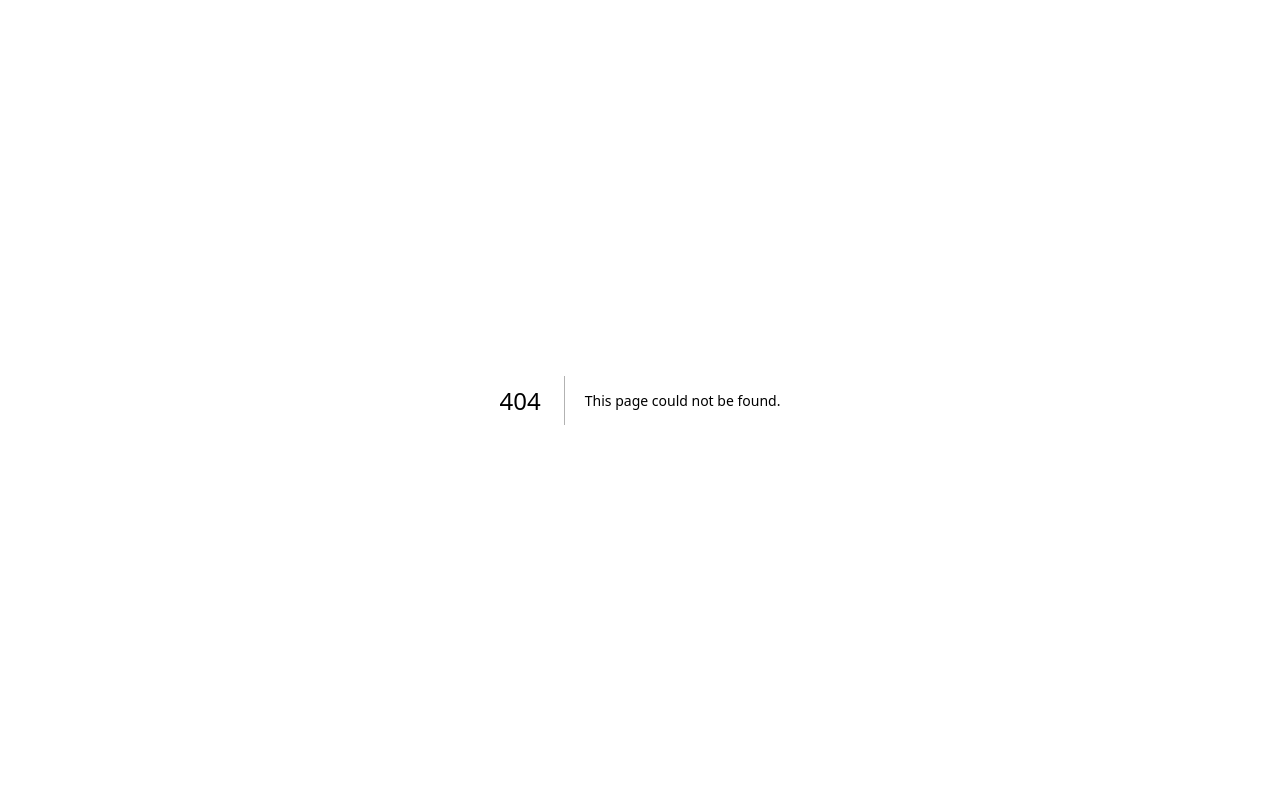
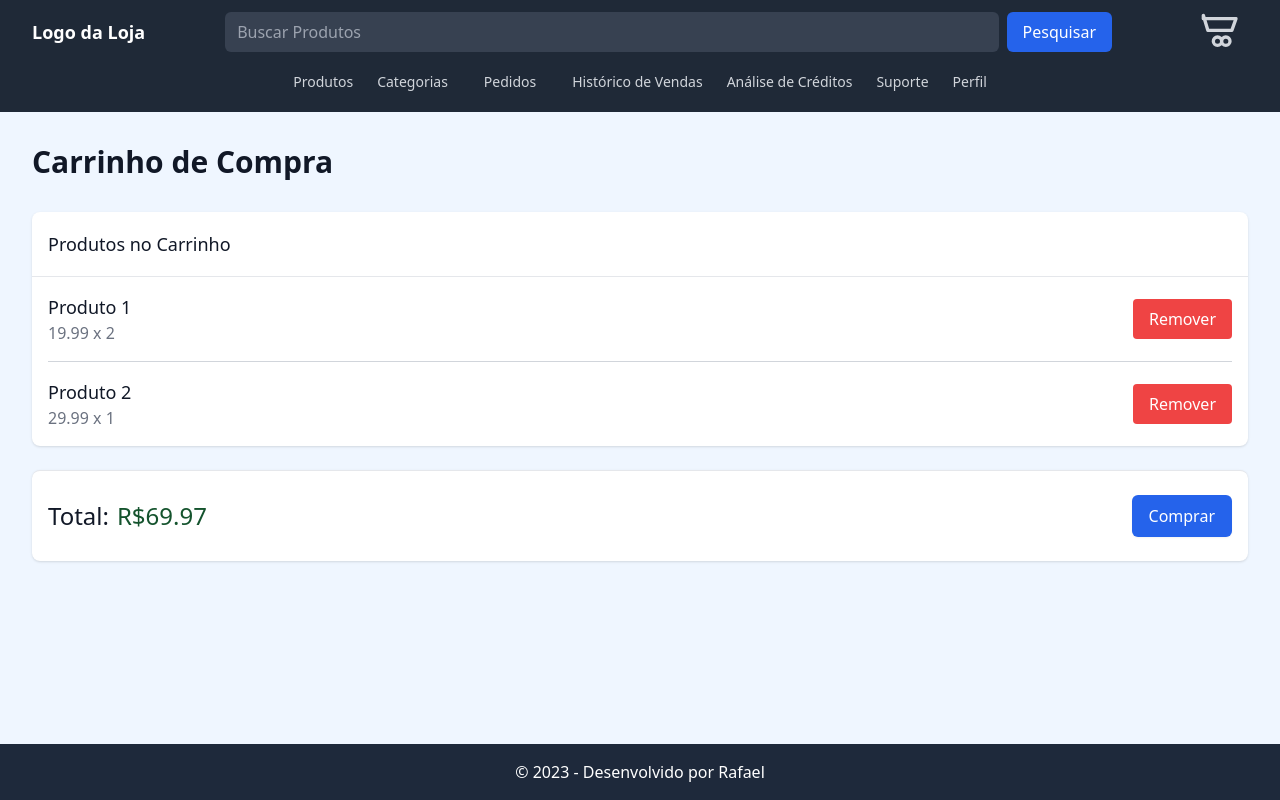
Before and after one commit to RafaelMR9/ECommerceSolucoesB2B, a Next.js app in the folder frontend/: page /cart in a window 1280 px wide. Before the commit this address had no page. Built offline with nearby package versions, Linux system fonts and the light colour scheme.

Commit message:
mock initial 9

```diff
--- a/frontend/src/pages/authentication/register-account.jsx
+++ b/frontend/src/pages/authentication/register-account.jsx
@@ -29,7 +29,7 @@ export default function RegisterAccount() {
             </div>
             <div className="mb-4">
               <label className="block text-gray-700 font-bold mb-2" htmlFor="confirmPassword">
-                Confirmar Senha ?????
+                Confirmar Senha
               </label>
               <input
                 className="shadow appearance-none border rounded w-full py-2 px-3 text-gray-700 leading-tight focus:outline-none focus:shadow-outline"
--- /dev/null
+++ b/frontend/src/pages/cart/index.jsx
@@ -0,0 +1,61 @@
+import BaseLayout from "../../components/shared/BaseLayout";
+import { useState } from 'react';
+
+export default function Cart() {
+  const [cartItems, setCartItems] = useState([
+    {
+      id: 1,
+      name: 'Produto 1',
+      price: 19.99,
+      quantity: 2
+    },
+    {
+      id: 2,
+      name: 'Produto 2',
+      price: 29.99,
+      quantity: 1
+    }
+  ])
+
+  function handleRemoveItem(id) {
+    const newCartItems = cartItems.filter(item => item.id !== id);
+    setCartItems(newCartItems);
+  }
+
+  const totalPrice = cartItems.reduce((acc, item) => acc + item.price * item.quantity, 0)
+
+  return (
+    <BaseLayout>
+      <h1 className="text-3xl font-bold text-gray-900 mb-8">Carrinho de Compra</h1>
+      <div className="bg-white shadow overflow-hidden rounded-lg">
+        <div className="px-4 py-5">
+          <h3 className="text-lg leading-6 font-medium text-gray-900">
+            Produtos no Carrinho
+          </h3>
+        </div>
+        <div className="border-t border-gray-200 px-4">
+          {cartItems.map((item, index) => (
+            <div key={item.id} className={`flex items-center py-4 ${index !== cartItems.length - 1 ? 'border-b border-gray-300' : ''}`}>
+              <div className="flex-1">
+                <h4 className="text-lg font-medium text-gray-900">{item.name}</h4>
+                <p className="text-md text-gray-500">{item.price.toFixed(2)} x {item.quantity}</p>
+              </div>
+              <button onClick={() => handleRemoveItem(item.id)} className="ml-4 bg-red-500 hover:bg-red-600 text-white font-medium px-4 py-2 rounded">
+                Remover
+              </button>
+            </div>
+          ))}
+        </div>
+      </div>
+      <div className="bg-white shadow overflow-hidden rounded-lg flex items-center justify-between border-t border-gray-200 px-4 py-6 mt-6">
+        <div className="flex items-center gap-2">
+          <h3 className="text-2xl font-medium text-gray-900">Total:</h3>
+          <h3 className="text-2xl font-medium text-green-900">R${totalPrice.toFixed(2)}</h3>
+        </div>
+        <button className="rounded-md border border-transparent shadow-sm px-4 py-2 bg-blue-600 text-white font-medium hover:bg-blue-700 focus:outline-none focus:ring-2 focus:ring-offset-2 focus:ring-blue-500">
+          Comprar
+        </button>
+      </div>
+    </BaseLayout>
+  )
+}
--- a/frontend/src/pages/categories/register.jsx
+++ b/frontend/src/pages/categories/register.jsx
@@ -4,7 +4,7 @@ import BaseLayout from "../../components/shared/BaseLayout";
 export default function RegisterCategory() {
   return (
     <BaseLayout>
-      <h1 className="text-4xl font-bold text-slate-800 mb-8">Registrar Categoria</h1>
+      <h1 className="text-4xl font-bold text-slate-800 mb-8">Cadastrar Categoria</h1>
       <form>
         <div className="mb-4">
           <label htmlFor="name" className="block text-base font-medium text-gray-700 mb-2">Nome</label>
@@ -20,7 +20,7 @@ export default function RegisterCategory() {
           </select>
         </div>
         <button type="submit" className="inline-flex justify-center items-center px-6 py-3 border border-transparent rounded-md shadow-sm text-base font-medium text-white bg-blue-600 hover:bg-blue-700 focus:outline-none focus:ring-2 focus:ring-offset-2 focus:ring-blue-600">
-          Registrar
+          Cadastrar
         </button>
       </form>
       <hr className="mt-6 border border-gray-400" />
--- a/frontend/src/pages/categories/update.jsx
+++ b/frontend/src/pages/categories/update.jsx
@@ -26,7 +26,7 @@ export default function UpdateCategory() {
       <hr className="mt-6 border border-gray-400" />
       <div className="mt-8 text-center">
         <p className="text-gray-700">
-          Não quer Atualizar a Categoria? <Link href="/categories" className="text-blue-600">Voltar para a Página de Categorias</Link>.
+          Não quer Atualizar a Categoria? <Link href="/categories" className="text-blue-600">Voltar para a Página de Categoria Consultada</Link>.
         </p>
       </div>
     </BaseLayout>
--- a/frontend/src/pages/products/[product].jsx
+++ b/frontend/src/pages/products/[product].jsx
@@ -16,7 +16,7 @@ export default function Product() {
           <div>
             <div className="flex flex-wrap justify-between items-center mb-2">
               <h1 className="text-4xl font-bold text-slate-800 ">Nome do Produto</h1>
-              <button className="hover:bg-white border-2 border-red-600 text-red-600 font-bold py-2 px-8 rounded focus:outline-none focus:shadow-outline">
+              <button className="bg-red-500 hover:bg-red-600 text-white font-bold py-2 px-8 rounded focus:outline-none focus:shadow-outline">
                 Remover Produto
               </button>
             </div>
--- a/frontend/src/pages/products/register-promotion.jsx
+++ b/frontend/src/pages/products/register-promotion.jsx
@@ -19,7 +19,7 @@ export default function RegisterPromotion() {
           <input type="number" id="price" name="price" step="0.01" min="0" className="shadow appearance-none border rounded w-full py-2 px-3 text-gray-700 leading-tight focus:outline-none focus:shadow-outline" />
         </div>
         <button type="submit" className="inline-flex justify-center items-center px-6 py-3 border border-transparent rounded-md shadow-sm text-base font-medium text-white bg-blue-600 hover:bg-blue-700 focus:outline-none focus:ring-2 focus:ring-offset-2 focus:ring-blue-600">
-          Registrar
+          Cadastrar
         </button>
       </form>
       <hr className="mt-6 border border-gray-400" />
--- a/frontend/src/pages/products/register.jsx
+++ b/frontend/src/pages/products/register.jsx
@@ -37,6 +37,7 @@ export default function RegisterProduct() {
               id="costPrice"
               type="number"
               placeholder="Preço de Custo do Produto"
+              min={0}
             />
           </div>
           <div class="mb-4">
@@ -48,6 +49,7 @@ export default function RegisterProduct() {
               id="salePrice"
               type="number"
               placeholder="Preço de Venda do Produto"
+              min={0}
             />
           </div>
           <div class="mb-4">
@@ -87,7 +89,7 @@ export default function RegisterProduct() {
           </div>
           <div className="mb-4">
             <label htmlFor="imageUpload" className="block text-gray-700 font-bold mb-2">
-              Imagem ?????
+              Imagem
             </label>
             <input
               type="file"
--- a/frontend/src/pages/products/update.jsx
+++ b/frontend/src/pages/products/update.jsx
@@ -37,6 +37,7 @@ export default function UpdateProduct() {
               id="costPrice"
               type="number"
               placeholder="Preço de Custo do Produto"
+              min={0}
             />
           </div>
           <div class="mb-4">
@@ -48,6 +49,7 @@ export default function UpdateProduct() {
               id="salePrice"
               type="number"
               placeholder="Preço de Venda do Produto"
+              min={0}
             />
           </div>
           <div class="mb-4">
@@ -87,7 +89,7 @@ export default function UpdateProduct() {
           </div>
           <div className="mb-4">
             <label htmlFor="imageUpload" className="block text-gray-700 font-bold mb-2">
-              Imagem ?????
+              Imagem
             </label>
             <input
               type="file"
--- a/frontend/src/pages/purchase/purchase-data.jsx
+++ b/frontend/src/pages/purchase/data.jsx
@@ -96,7 +96,7 @@ export default function PurchaseData() {
             </div>
           </>
         )}
-        <div className="mb-4">
+        <div className="mb-1">
           <label htmlFor="paymentDate" className="block text-base font-medium text-gray-700 mb-2">
             Data Solicitada para Pagamento
           </label>
@@ -109,23 +109,9 @@ export default function PurchaseData() {
             onChange={handleInputChange}
           />
         </div>
-        <div className="mb-4">
-          <label htmlFor="paymentMethod" className="block text-base font-medium text-gray-700 mb-2">
-            Forma de Pagamento
-          </label>
-          <select
-            id="paymentMethod"
-            name="paymentMethod"
-            className="shadow appearance-none border rounded w-full py-2 px-3 text-gray-700 leading-tight focus:outline-none focus:shadow-outline"
-            onChange={handleInputChange}
-            value={formData.paymentMethod}
-          >
-            <option value="" disabled>Selecione uma forma de pagamento</option>
-            <option value="creditCard">Cartão de Crédito</option>
-            <option value="debitCard">Cartão de Débito</option>
-            <option value="boleto">Boleto Bancário</option>
-          </select>
-        </div>
+        <p className="text-gray-600 mb-4">
+          Se este campo não for preenchido o pagamento vai ser feito na hora do recebimento do produto.
+        </p>
         <button
           className="bg-blue-600 hover:bg-blue-700 text-white font-bold py-2 px-4 rounded focus:outline-none focus:shadow-outline"
           type="button"
@@ -136,7 +122,7 @@ export default function PurchaseData() {
       <hr className="mt-6 border border-gray-400" />
       <div className="mt-8 text-center">
         <p className="text-gray-700">
-          Não quer Atualizar Comprar este Produto ou quer Mudar a Quantidade? <Link href="/purchase" className="text-blue-600">Voltar para a Página de Compra</Link>.
+          Não quer Comprar este Produto ou quer Mudar a Quantidade? <Link href="/purchase" className="text-blue-600">Voltar para a Página de Compra</Link>.
         </p>
       </div>
     </BaseLayout>
--- a/frontend/src/pages/purchase/index.jsx
+++ b/frontend/src/pages/purchase/index.jsx
@@ -12,8 +12,8 @@ export default function Purchase() {
           <label htmlFor="quantity" className="block text-base font-medium text-gray-700 mb-2">Quantidade</label>
           <input type="number" id="quantity" name="quantity" className="shadow appearance-none border rounded w-full py-2 px-3 text-gray-700 leading-tight focus:outline-none focus:shadow-outline" />
         </div>
-        <div className="mt-6 flex items-center justify-around">
-          <button type="submit" className="px-6 py-3 border border-transparent rounded-md shadow-sm text-base font-medium text-white bg-blue-600 hover:bg-blue-700 focus:outline-none focus:ring-2 focus:ring-offset-2 focus:ring-blue-600">
+        <div className="mt-6 flex items-center gap-8">
+          <button type="submit" className="px-10 py-3 border border-transparent rounded-md shadow-sm text-base font-medium text-white bg-blue-600 hover:bg-blue-700 focus:outline-none focus:ring-2 focus:ring-offset-2 focus:ring-blue-600">
             Comprar
           </button>
           <button type="submit" className="px-6 py-3 border-2 rounded-md shadow-sm text-base font-medium hover:bg-white border-blue-600 text-blue-600 focus:outline-none focus:ring-2 focus:ring-offset-2 focus:ring-blue-600">
--- a/frontend/src/pages/support/[ticket].jsx
+++ b/frontend/src/pages/support/[ticket].jsx
@@ -93,7 +93,7 @@ export default function AnswerTicket() {
       <hr className="mt-6 border border-gray-400" />
       <div className="mt-8 text-center">
         <p className="text-gray-700">
-          Não Quer Responder ou Resolvemos sua Questão? <Link href="/support" className="text-blue-600">Voltar para a Página do Ticket</Link>.
+          Não quer Responder ou Resolvemos sua Questão? <Link href="/support" className="text-blue-600">Voltar para a Página de Suporte</Link>.
         </p>
       </div>
     </BaseLayout>
--- a/frontend/src/pages/support/send-ticket.jsx
+++ b/frontend/src/pages/support/send-ticket.jsx
@@ -25,7 +25,7 @@ export default function SendTicket() {
       <hr className="mt-6 border border-gray-400" />
       <div className="mt-8 text-center">
         <p className="text-gray-700">
-          Não Precisa Enviar um Ticket ao nosso Suporte? <Link href="/support" className="text-blue-600">Voltar para a Página de Suporte</Link>.
+          Não precisa Enviar um Ticket ao nosso suporte? <Link href="/support" className="text-blue-600">Voltar para a Página de Suporte</Link>.
         </p>
       </div>
     </BaseLayout>
```
